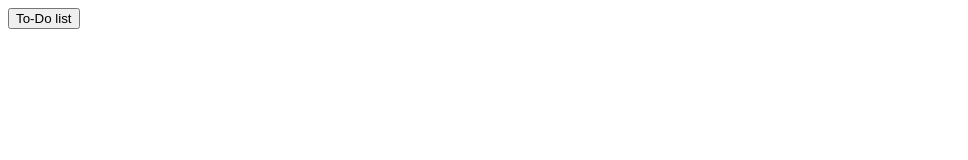
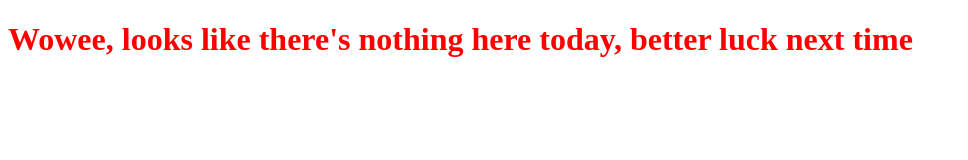
Before and after one commit to WillEdMatsypie/willedmatsypie.github.io, a plain HTML site: page index.html in a window 1280 px wide. Shown: the whole page, without its empty margins (0-968 px from the left). Drawn offline with Linux system fonts and the light colour scheme.

Commit message:
Update index.html

```diff
--- a/index.html
+++ b/index.html
@@ -5,8 +5,6 @@
 		<link rel="stylesheet" type="text/css" href="./css/style.css"/>
 	</head>
 	<body>
-		<a href="./to-do.js">
-			<button>To-Do list</button>
-		</a>
+		<h1>Wowee, looks like there's nothing here today, better luck next time</h1>
 	</body>
 </html>
```
